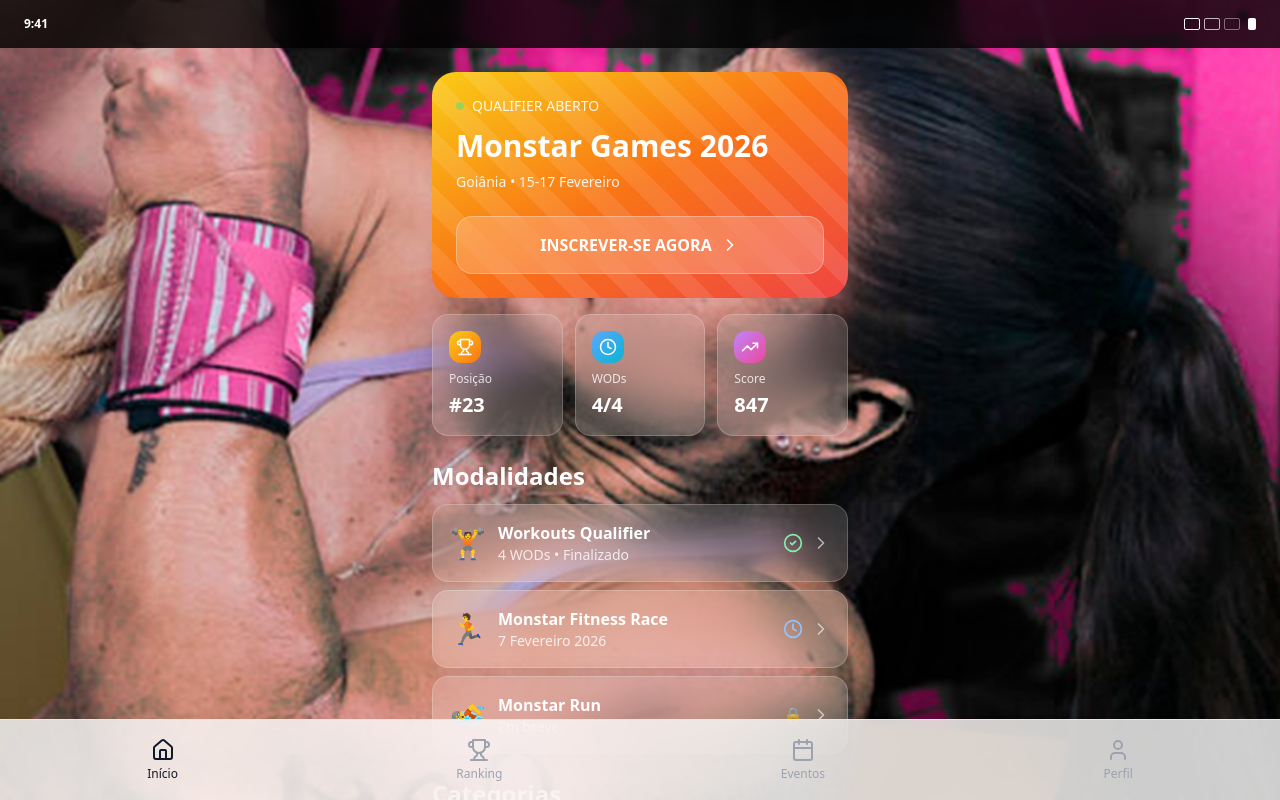
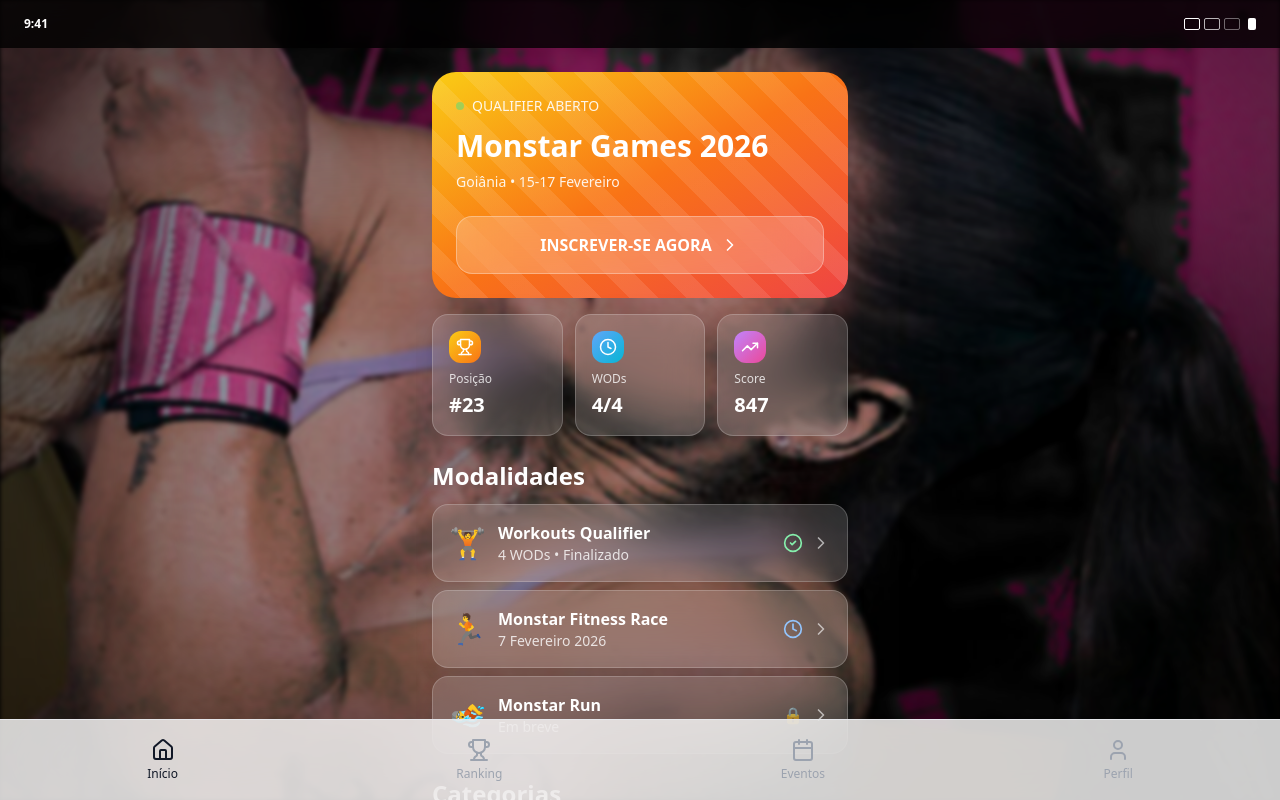
Before and after one commit to kauntdewn1/monstar-pwa, a Nuxt app: page / in a window 1280 px wide. Built offline with nearby package versions, Linux system fonts and the light colour scheme.

Commit message:
Adiciona desfoque, camada escura e efeito vinheta no background

```diff
--- a/assets/css/main.css
+++ b/assets/css/main.css
@@ -28,13 +28,42 @@
 
 body {
   color: rgb(var(--foreground-rgb));
-  background: #f9fafb;
+  background: #000;
+  min-height: 100vh;
+  position: relative;
+}
+
+/* Desfoque no background */
+body::before {
+  content: '';
+  position: fixed;
+  top: 0;
+  left: 0;
+  right: 0;
+  bottom: 0;
   background-image: url('/images/BG-A.png');
   background-size: cover;
   background-position: center;
   background-repeat: no-repeat;
   background-attachment: fixed;
-  min-height: 100vh;
+  filter: blur(2px);
+  -webkit-filter: blur(2px);
+  z-index: -2;
+}
+
+/* Camada escura com opacidade e vinheta */
+body::after {
+  content: '';
+  position: fixed;
+  top: 0;
+  left: 0;
+  right: 0;
+  bottom: 0;
+  background: rgba(0, 0, 0, 0.3);
+  /* Efeito vinheta - bordas mais escuras */
+  box-shadow: inset 0 0 200px 100px rgba(0, 0, 0, 0.5);
+  z-index: -1;
+  pointer-events: none;
 }
 
 /* Esconder scrollbar em todos os navegadores */
```
